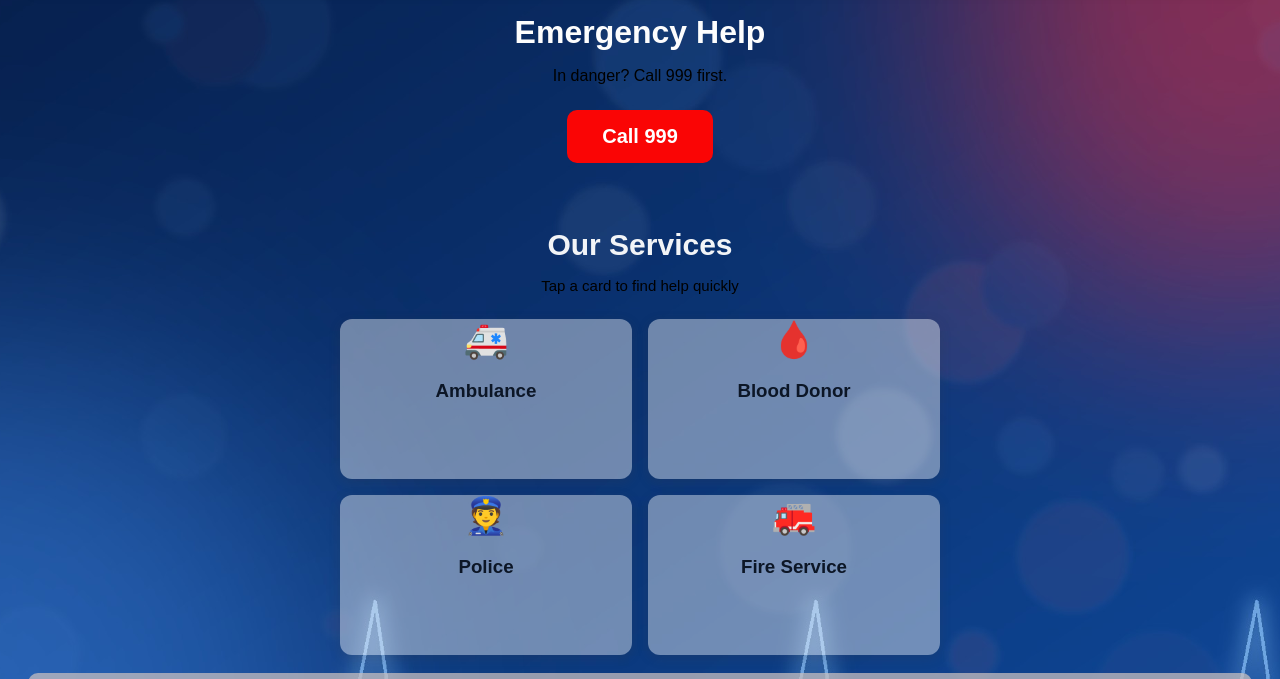
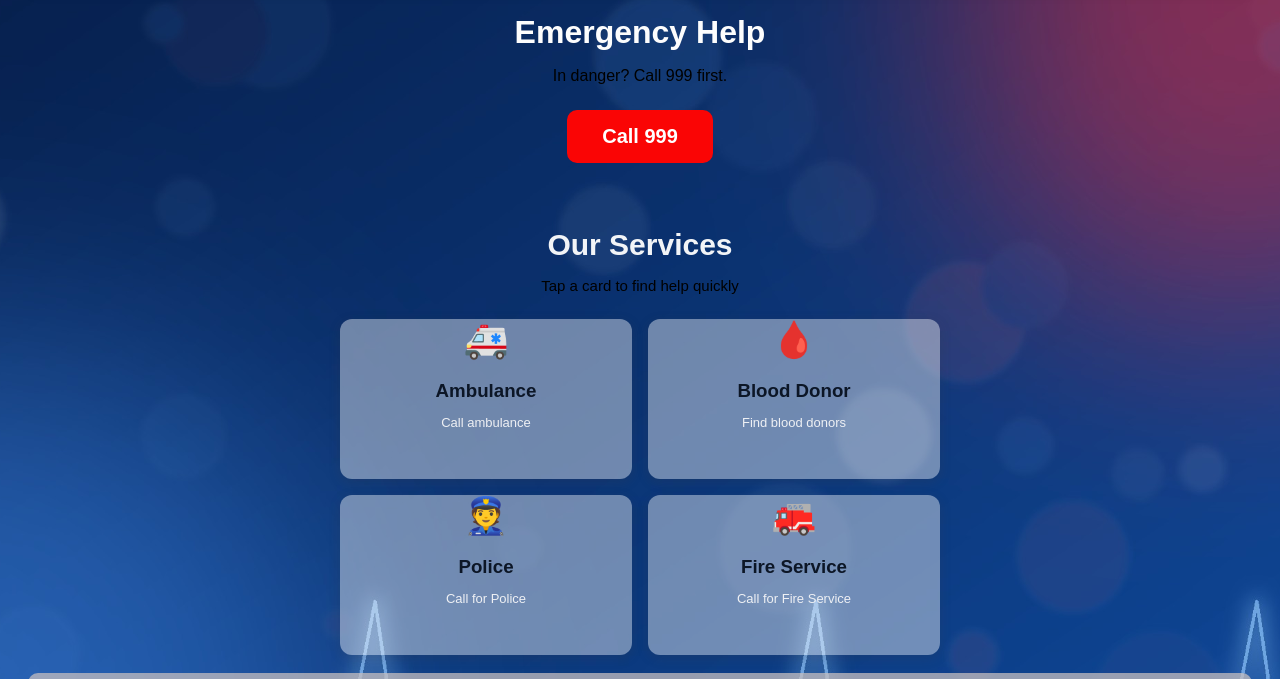
Before and after one commit to mamunsarkarts06-star/emergency-help, a plain HTML site: page index.html in a window 1280 px wide. Shown: the part 121-800 px from the top of the page. Drawn offline with Linux system fonts and the light colour scheme.

Commit message:
home page and css page for card p

```diff
--- a/index.html
+++ b/index.html
@@ -43,6 +43,7 @@
         <a href="ambulance.html" class="card">
            <div class="icon">🚑</div>
            <h3>Ambulance</h3>
+           <p>Call ambulance</p>
         </a>
        </div>
 
@@ -50,6 +51,7 @@
         <a href="blood.html" class="card">
            <div class="icon">🩸</div>
            <h3>Blood Donor</h3>
+           <p>Find blood donors</p>
         </a>
        </div>
 
@@ -57,6 +59,7 @@
         <a href="police.html" class="card">
            <div class="icon">👮</div>
            <h3>Police</h3>
+           <p>Call for Police</p>
         </a>
        </div>
 
@@ -64,6 +67,7 @@
          <a href="fire.html" class="card">
            <div class="icon">🚒</div>
            <h3>Fire Service</h3>
+           <P>Call for Fire Service</P>
         </a>
        </div>
     </div>
--- a/style.css
+++ b/style.css
@@ -144,7 +144,7 @@ p {
 }
 
 .card p {
-    color: #57595d;
+    color: #eef0f4;
     font-size: 13px;
     margin-bottom: 0;
 }
```
